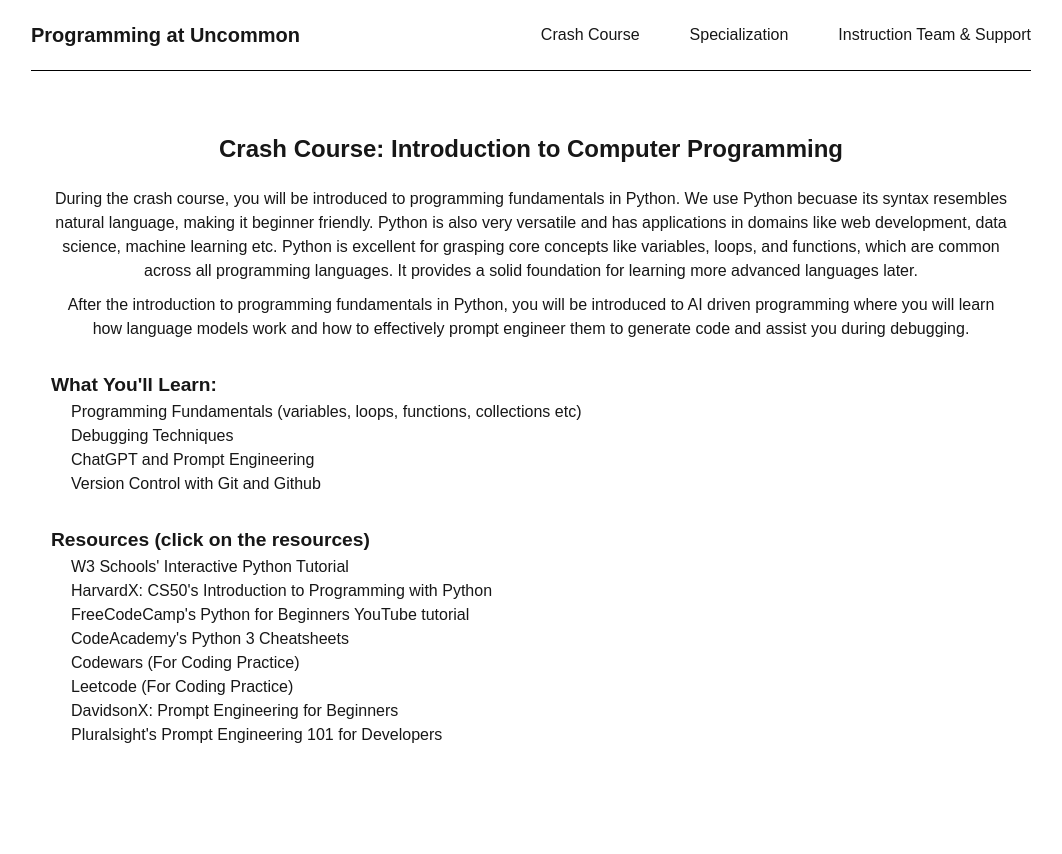
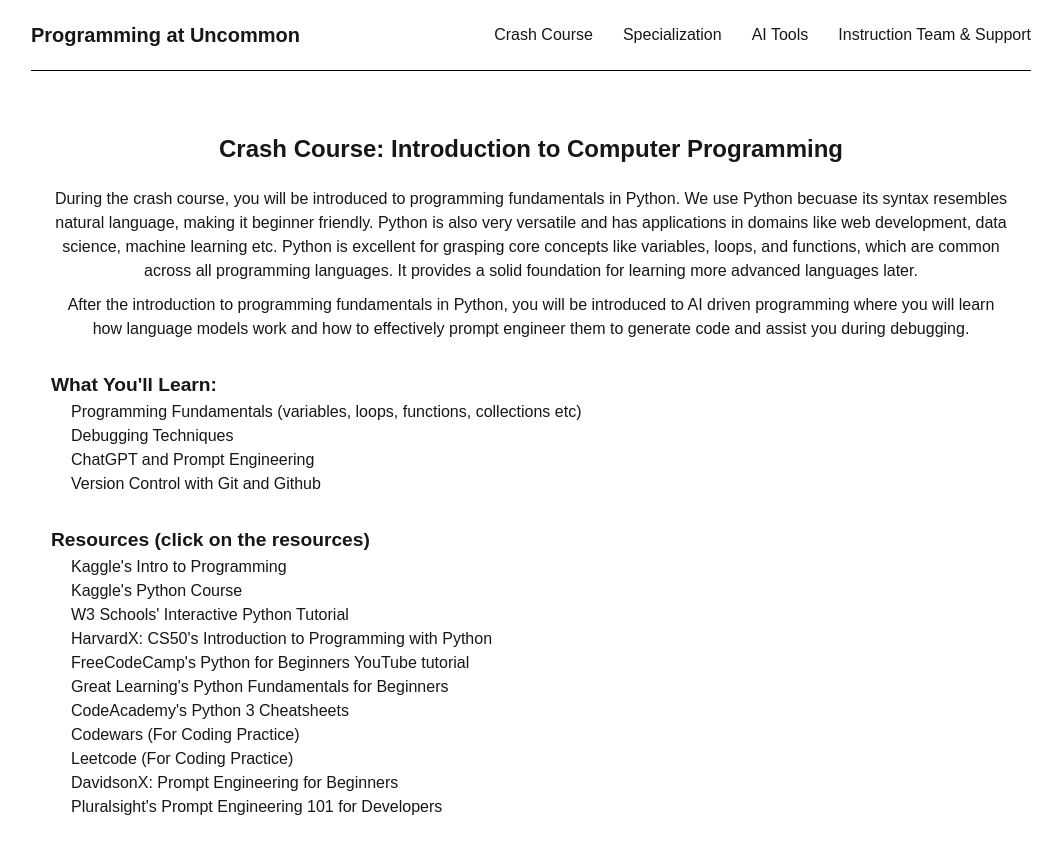
Before and after one commit to samzana/programming-curriculum-site, a Next.js app: page /crashcourse in a window 1280 px wide. Shown: the top 854 px of the page, without its empty margins (109-1171 px from the left). Before the commit the page ends 817 px from the top, so only its background shows below. Built offline with nearby package versions, Linux system fonts and the light colour scheme.

Commit message:
add ai tools

```diff
--- a/app/aiandprogramming/page.tsx
+++ b/app/aitools/page.tsx
@@ -1,11 +1,11 @@
 import Navbar from '../components/Navbar';
 
-const AiAndProgramming = () => {
+const AiTools = () => {
   return (
     <>
       <Navbar />
       <main style={{ maxWidth: '1000px', margin: '20px auto', padding: '20px', fontFamily: 'Arial, sans-serif', textAlign: 'center' }}>
-        <h1 style={{ fontSize: '1.5rem', fontWeight: 'bold', margin: '20px 0' }}>AI and Programming</h1>
+        <h1 style={{ fontSize: '1.5rem', fontWeight: 'bold', margin: '20px 0' }}>AI Tools</h1>
         <p style={{ fontSize: '1rem', lineHeight: '1.5', margin: '10px 0' }}>
           This page is still under construction.
         </p>
@@ -14,4 +14,4 @@ const AiAndProgramming = () => {
   );
 };
 
-export default AiAndProgramming;
+export default AiTools;
--- a/app/components/Navbar.tsx
+++ b/app/components/Navbar.tsx
@@ -11,12 +11,15 @@ const Navbar = () => {
         >
             Programming at Uncommon
         </h1>
-        <ul style={{ display: 'flex', listStyle: 'none', margin: 0, padding: 0, gap: '50px' }}>
+        <ul style={{ display: 'flex', listStyle: 'none', margin: 0, padding: 0, gap: '30px' }}>
           <li>
             <Link href="/crashcourse">Crash Course</Link>
           </li>
           <li>
             <Link href="/specialization">Specialization</Link>
+          </li>
+          <li>
+            <Link href="/aitools">AI Tools</Link>
           </li>
           <li>
             <Link href="/team">Instruction Team & Support</Link>
--- a/app/crashcourse/data.tsx
+++ b/app/crashcourse/data.tsx
@@ -1,4 +1,12 @@
 const resourceList = [
+    {
+        name: "Kaggle's Intro to Programming",
+        url: "https://www.kaggle.com/learn/intro-to-programming/course"
+    },
+    {
+        name: "Kaggle's Python Course",
+        url: "https://www.kaggle.com/learn/python"
+    },
     {
         name: "W3 Schools' Interactive Python Tutorial",
         url: "https://www.w3schools.com/python/python_intro.asp"
@@ -10,6 +18,10 @@ const resourceList = [
     {
         name: "FreeCodeCamp's Python for Beginners YouTube tutorial",
         url: "https://www.youtube.com/watch?v=eWRfhZUzrAc"
+    },
+    {
+        name: "Great Learning's Python Fundamentals for Beginners",
+        url: "https://olympus.mygreatlearning.com/courses/12682?show_payment_popup=true"
     },
     {
         name: "CodeAcademy's Python 3 Cheatsheets",
--- a/app/page.tsx
+++ b/app/page.tsx
@@ -5,9 +5,9 @@ export default function Home() {
     <div>
       <Navbar />
       <main style={{ maxWidth: '1000px', margin: '200px auto', padding: '0 20px', fontFamily: 'Arial, sans-serif', textAlign: 'center' }}>
-        <h1 style={{ fontSize: '1.5rem', fontWeight: 'bold'}}>Welcome to Programming at Uncommon. </h1>
+        <h1 style={{ fontSize: '1.5rem', fontWeight: 'bold'}}>Welcome to Computer Programming at Uncommon. </h1>
         <p>
-          Use the navigation bar to explore our curriculum roadmaps, resources, our team and our thoughts on learning computer programming in the age of Artificial Intelligence.
+          Use the navigation bar to explore our curriculum roadmaps, resources, our team and how to build with AI.
         </p>
       </main>
 
```
